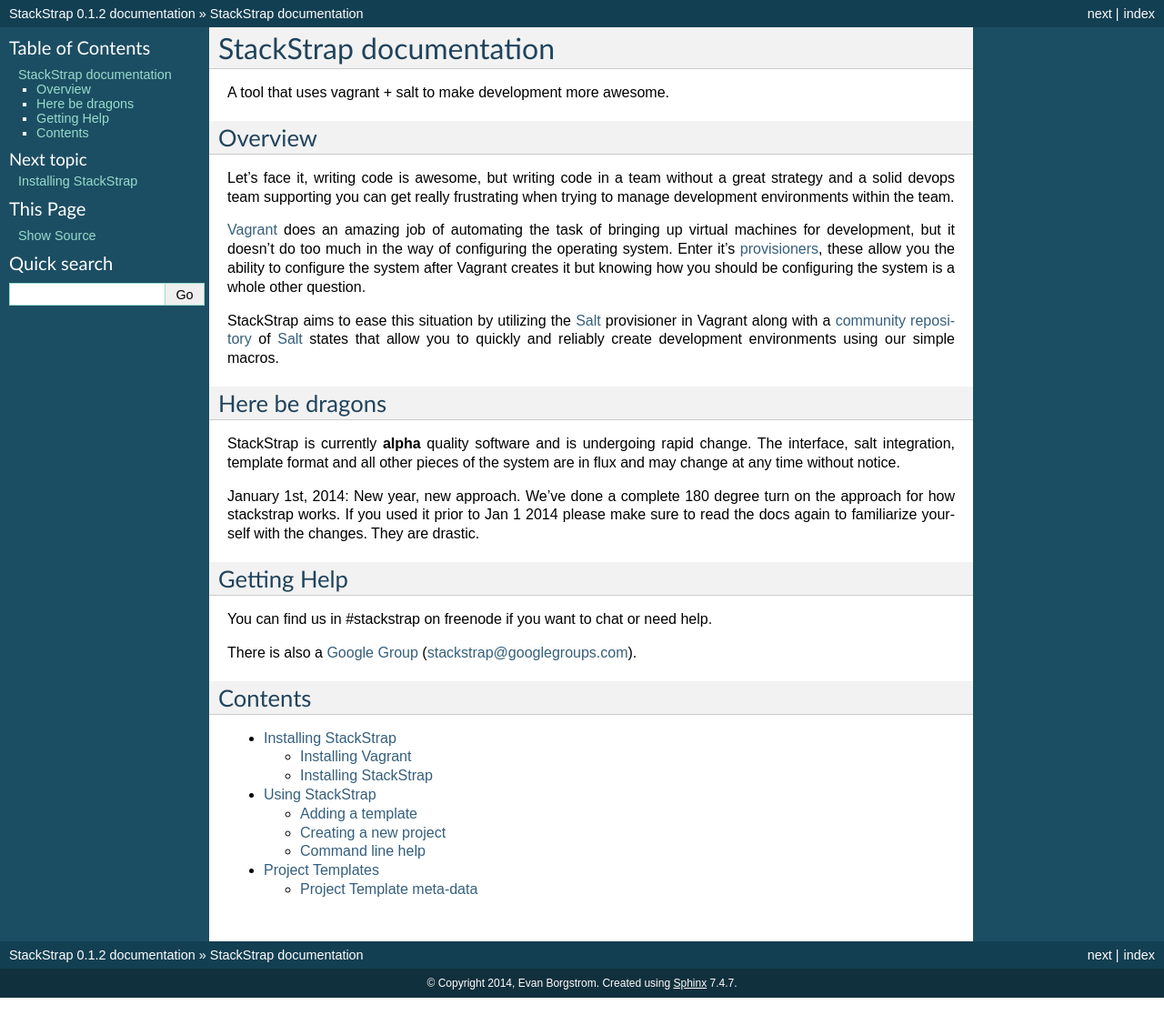
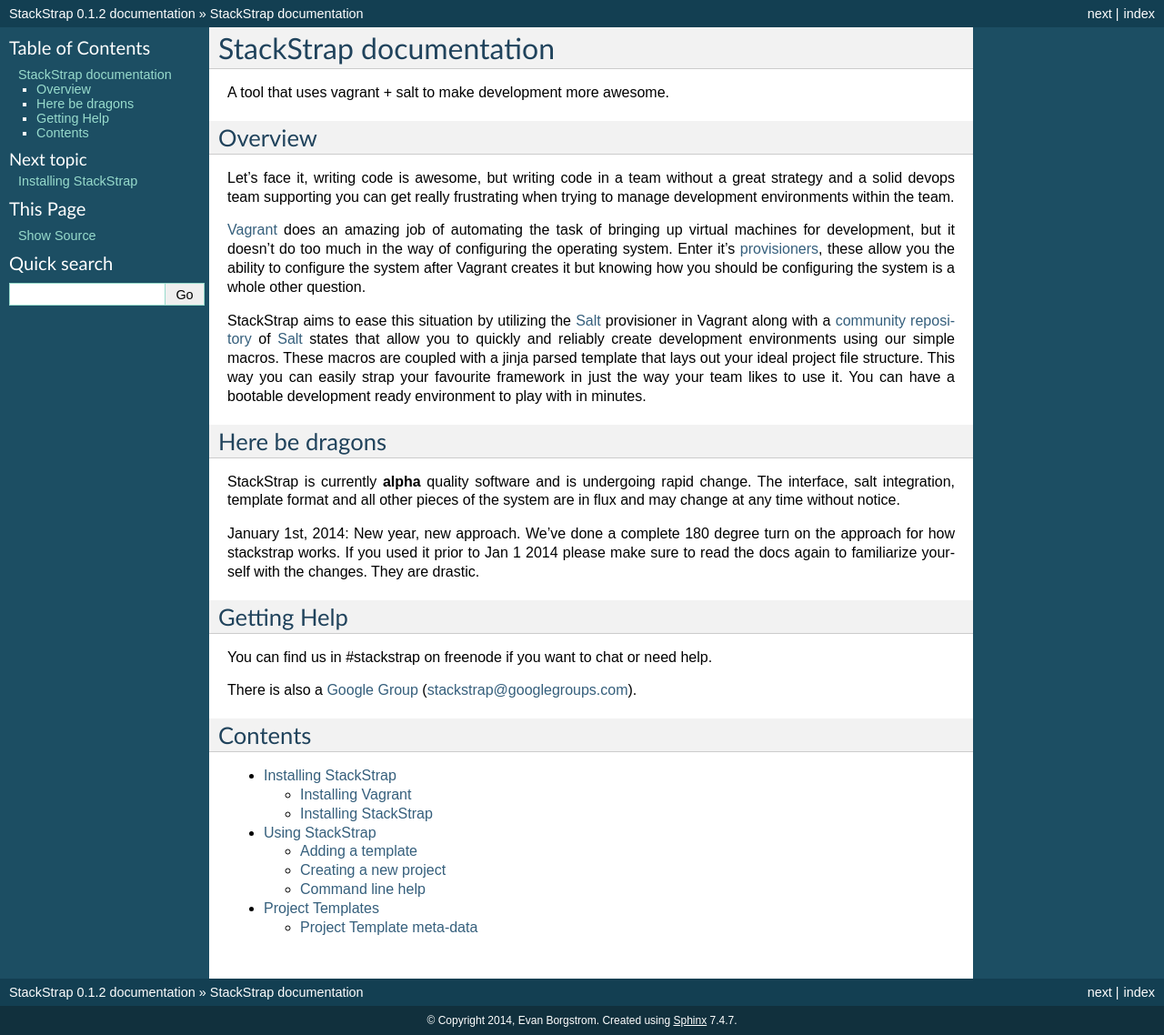
Before and after one commit to stackstrap/stackstrap, a Sphinx documentation site: the page built from docs/index.rst, in a window 1280 px wide. Shown: the whole page at 91% size. Built offline with Sphinx 7.4.7, drawn with Linux system fonts in a browser that asks for light colours; before the commit the page ends 1097 px from its top, so only the background shows below that.

Commit message:
updated the overview in the documention to reflect the project more

```diff
--- a/docs/index.rst
+++ b/docs/index.rst
@@ -20,6 +20,10 @@
 StackStrap aims to ease this situation by utilizing the Salt_ provisioner in
 Vagrant along with a `community repository`_ of Salt_ states that allow you to
 quickly and reliably create development environments using our simple macros.
+These macros are coupled with a jinja parsed template that lays out your ideal
+project file structure. This way you can easily strap your favourite framework
+in just the way your team likes to use it. You can have a bootable development
+ready environment to play with in minutes.
 
 Here be dragons
 ---------------
```
